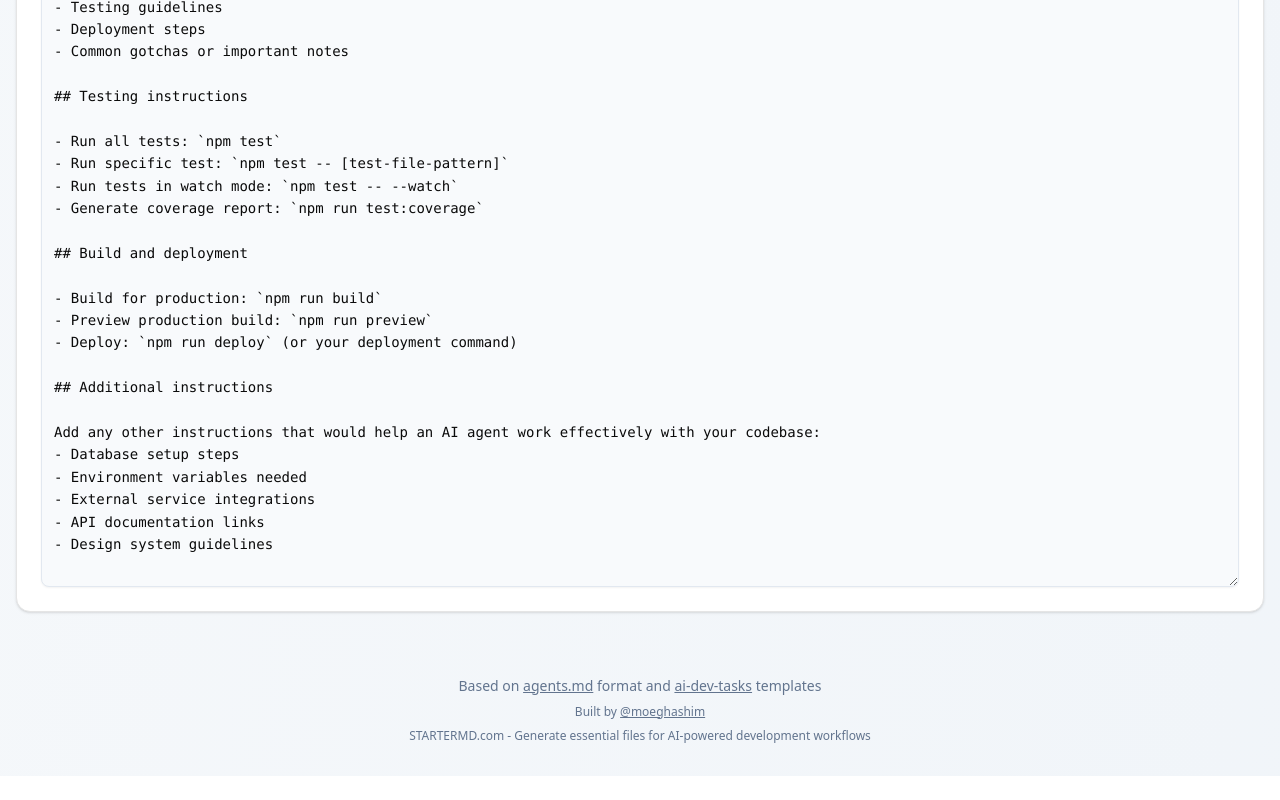
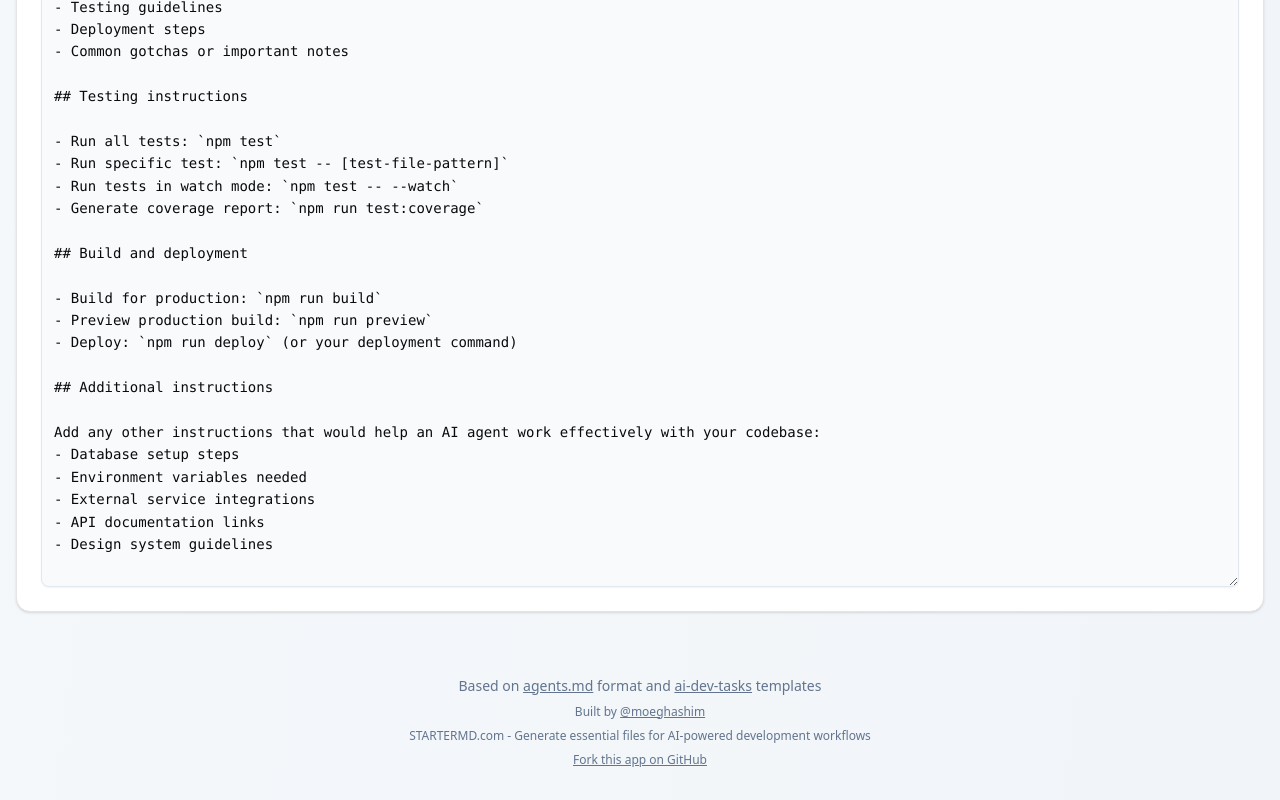
Before and after one commit to moeghashim/startermd, a Next.js app: page / in a window 1280 px wide. Shown: the part 9676-10476 px from the top of the page. Before the commit the page ends 10452 px from the top, so only its background shows below. Built offline with nearby package versions, Linux system fonts and the light colour scheme.

Commit message:
Add fork link to homepage footer
Amp-Thread-ID: https://ampcode.com/threads/T-0889acc5-9cf1-48fa-a7e1-ec431f97ea39
Co-authored-by: Amp <amp@ampcode.com>

```diff
--- a/src/app/page.tsx
+++ b/src/app/page.tsx
@@ -651,6 +651,9 @@ export default function HomePage() {
           <p className="text-xs">
             STARTERMD.com - Generate essential files for AI-powered development workflows
           </p>
+          <p className="text-xs mt-2">
+            <a href="https://github.com/moeghashim/startermd" className="underline hover:text-slate-700" target="_blank" rel="noopener noreferrer">Fork this app on GitHub</a>
+          </p>
         </footer>
       </main>
     </div>
```
